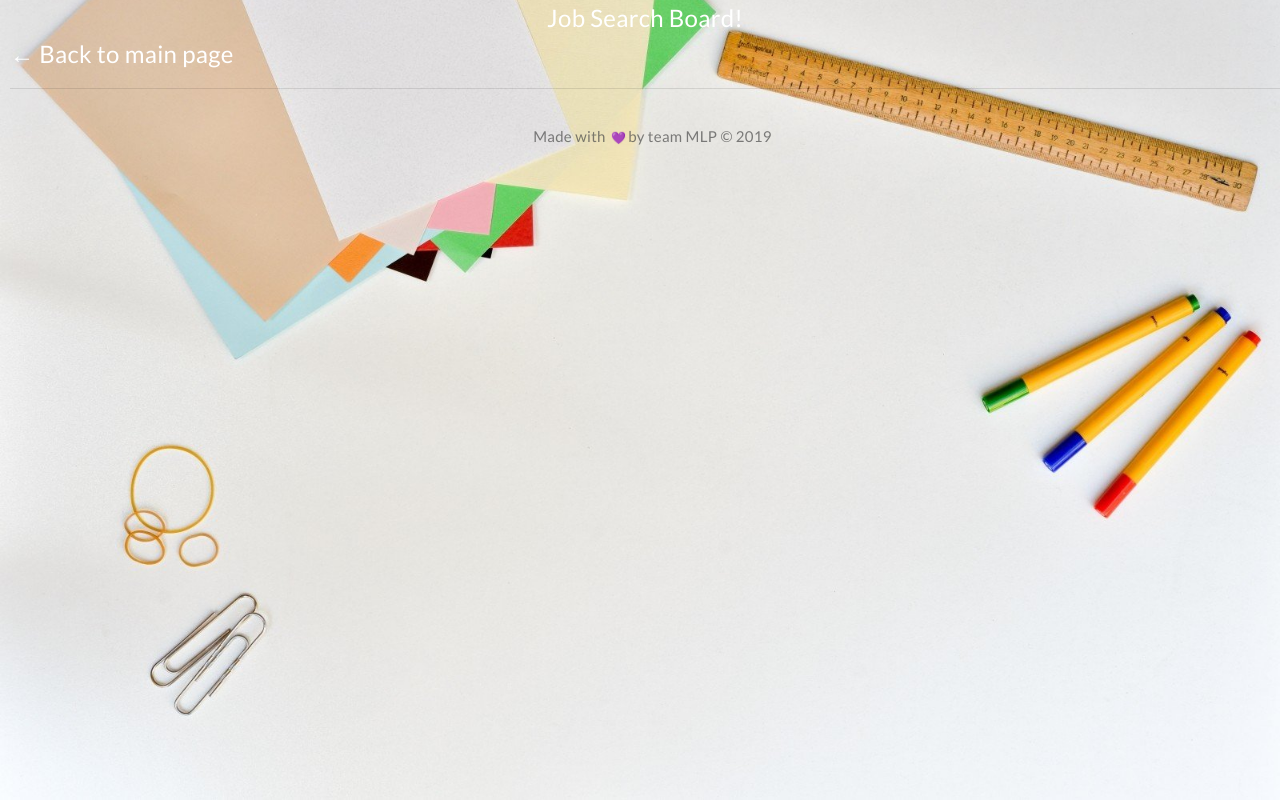
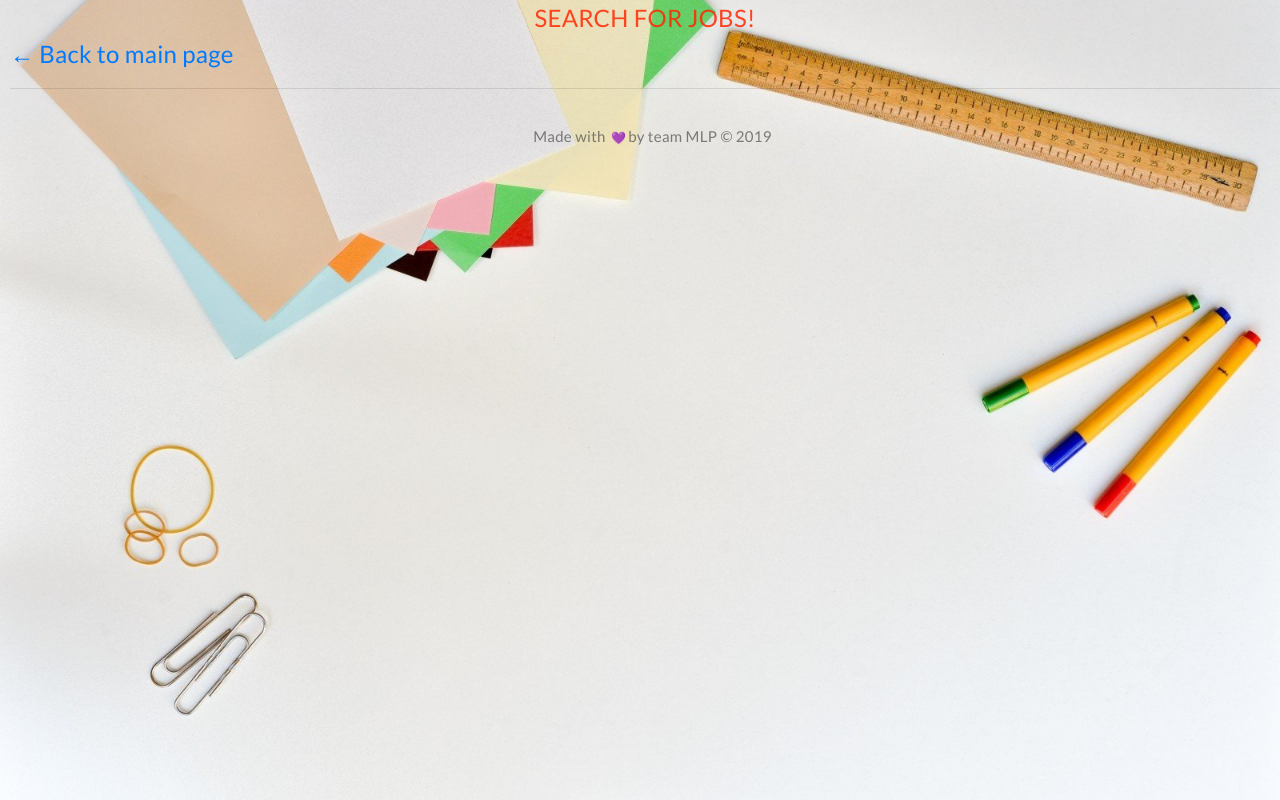
Before and after one commit to teammlp/FinalProject, a React (Create React App) app in the folder client/: page /JobBoard in a window 1280 px wide. Built offline with nearby package versions, Linux system fonts and the light colour scheme; a web font is replaced by a local one.

Commit message:
style changes to links

```diff
--- a/client/src/App.css
+++ b/client/src/App.css
@@ -47,6 +47,24 @@ a:hover {
   text-decoration: none;
 }
 
+#job-search {
+  color: rgba(255, 38, 0, 0.844);
+}
+
+#job-search:hover {
+  color: green;
+  text-decoration: underline;
+}
+
+#back-link {
+  color: #007bff;
+}
+
+#back-link:hover {
+  text-decoration: underline;
+  color: green;
+}
+
 @media (max-width: 1199.98px) {
 
 }
--- a/client/src/components/Link/index.js
+++ b/client/src/components/Link/index.js
@@ -4,7 +4,7 @@ const Link = () =>  {
     const href = 'https://www.indeed.com/jobs?q=front+end+developer&l=Chicago%2C+IL'
     return (
         <div className="text-center link">
-            <a href={href} target="_blank">Job Search Board!</a>
+            <a href={href} target="_blank" id="job-search">SEARCH FOR JOBS!</a>
         </div>
     )
 }
--- a/client/src/pages/JobBoard/JobBoard.js
+++ b/client/src/pages/JobBoard/JobBoard.js
@@ -8,7 +8,7 @@ export default class JobBoard extends Component {
         return (
           <div>
             <Link/>
-            <a href="/" onClick={() => this.props.history.goBack()}>← Back to main page</a>
+            <a href="/" onClick={() => this.props.history.goBack()} id="back-link">← Back to main page</a>
           </div>
         );
       }
--- a/client/src/pages/NotFound/NoMatch.css
+++ b/client/src/pages/NotFound/NoMatch.css
@@ -2,12 +2,12 @@
     margin-top: 30px;
 }
 
-/* #not-found-h2 a {
-    color: blue;
-} */
+#not-found-a {
+    color: #007bff;
+}
 
-#not-found-h2 a {
-    color: blue;
+#not-found-a:hover {
+    color: green;
 }
 
 h2:hover {
--- a/client/src/pages/NotFound/NoMatch.js
+++ b/client/src/pages/NotFound/NoMatch.js
@@ -17,7 +17,7 @@ function NotFound() {
                 🙄
               </span>
             </h1>
-            <h2 id="not-found-h2"><Link to="/">Go back Home</Link></h2>
+            <h2><Link to="/" id="not-found-a">Go back Home</Link></h2>
           </Jumbotron>
         </Col>
       </Row>
```
